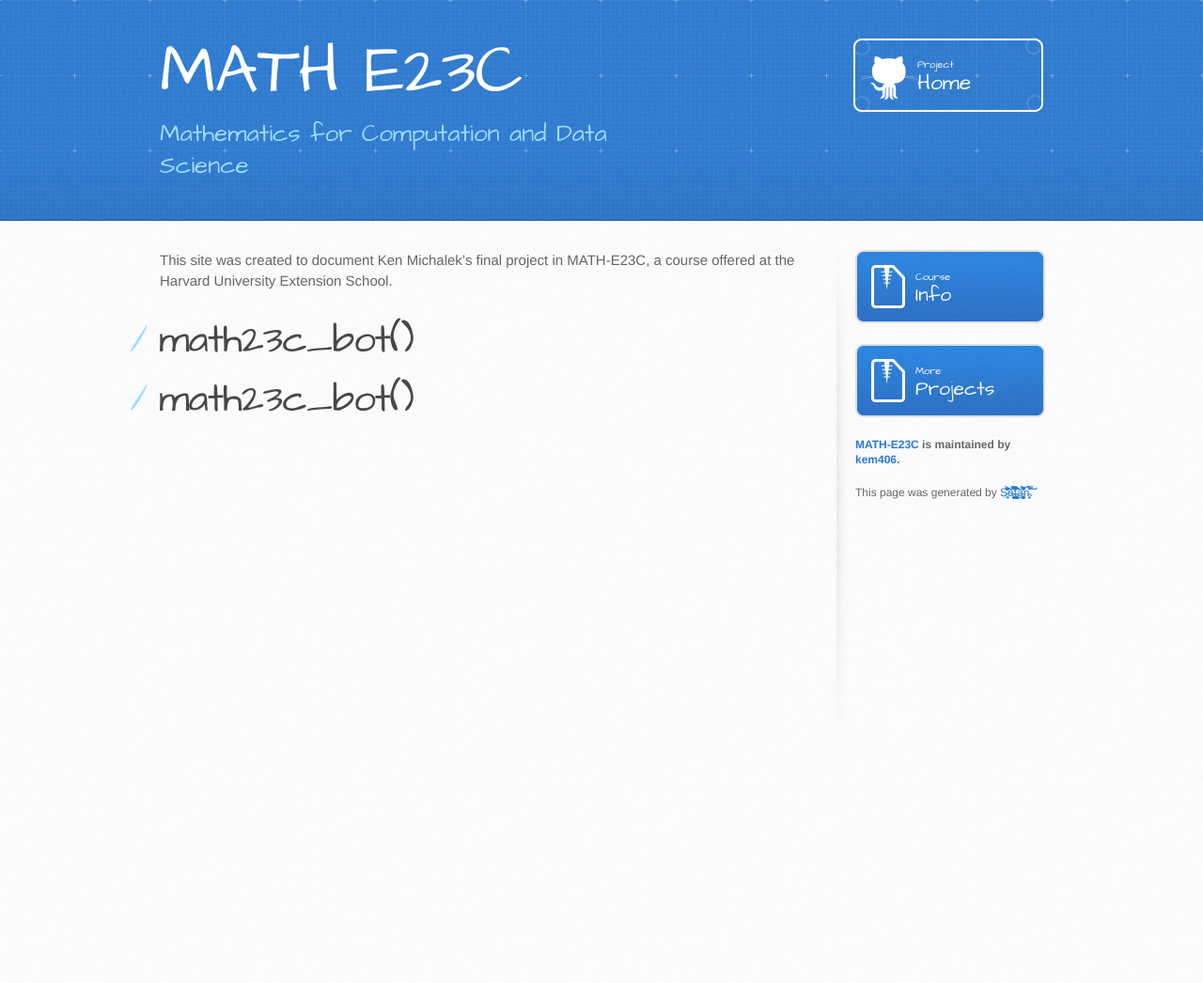
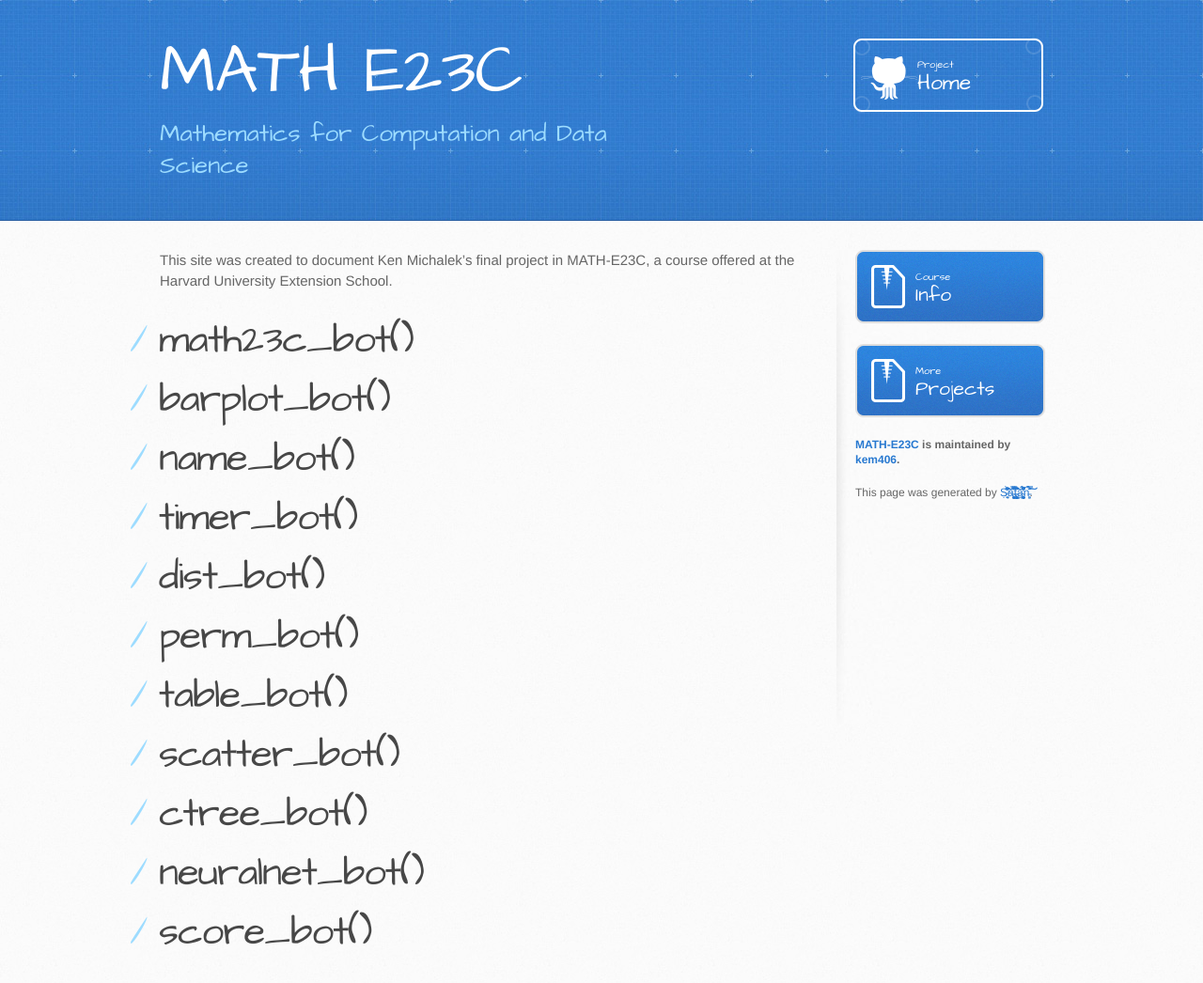
Before and after one commit to kem406/MATH-E23C, a Jekyll site: the page built from math23c_bot.md, in a window 1280 px wide. Shown: the whole page at 94% size. Built offline with Jekyll 4.4.1, drawn with Linux system fonts in a browser that asks for light colours; before the commit the page ends 900 px from its top, so only the background shows below that.

Commit message:
Update math23c_bot.md

```diff
--- a/math23c_bot.md
+++ b/math23c_bot.md
@@ -8,4 +8,22 @@ This site was created to document Ken Michalek's final project in MATH-E23C, a c
 
 # math23c_bot()
 
-# math23c_bot()
+# barplot_bot()
+
+# name_bot()
+
+# timer_bot()
+
+# dist_bot()
+
+# perm_bot()
+
+# table_bot()
+
+# scatter_bot()
+
+# ctree_bot()
+
+# neuralnet_bot()
+
+# score_bot()
```
